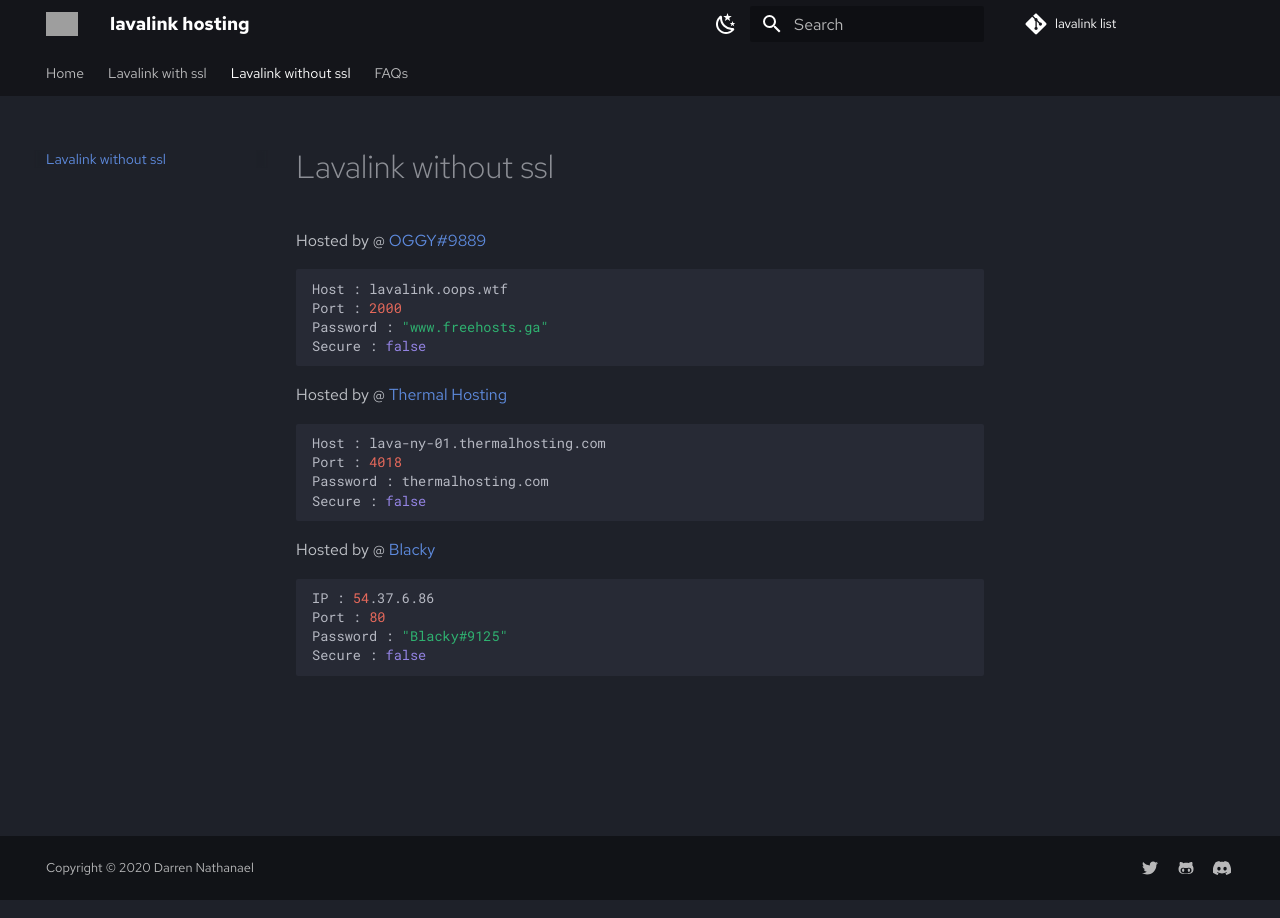
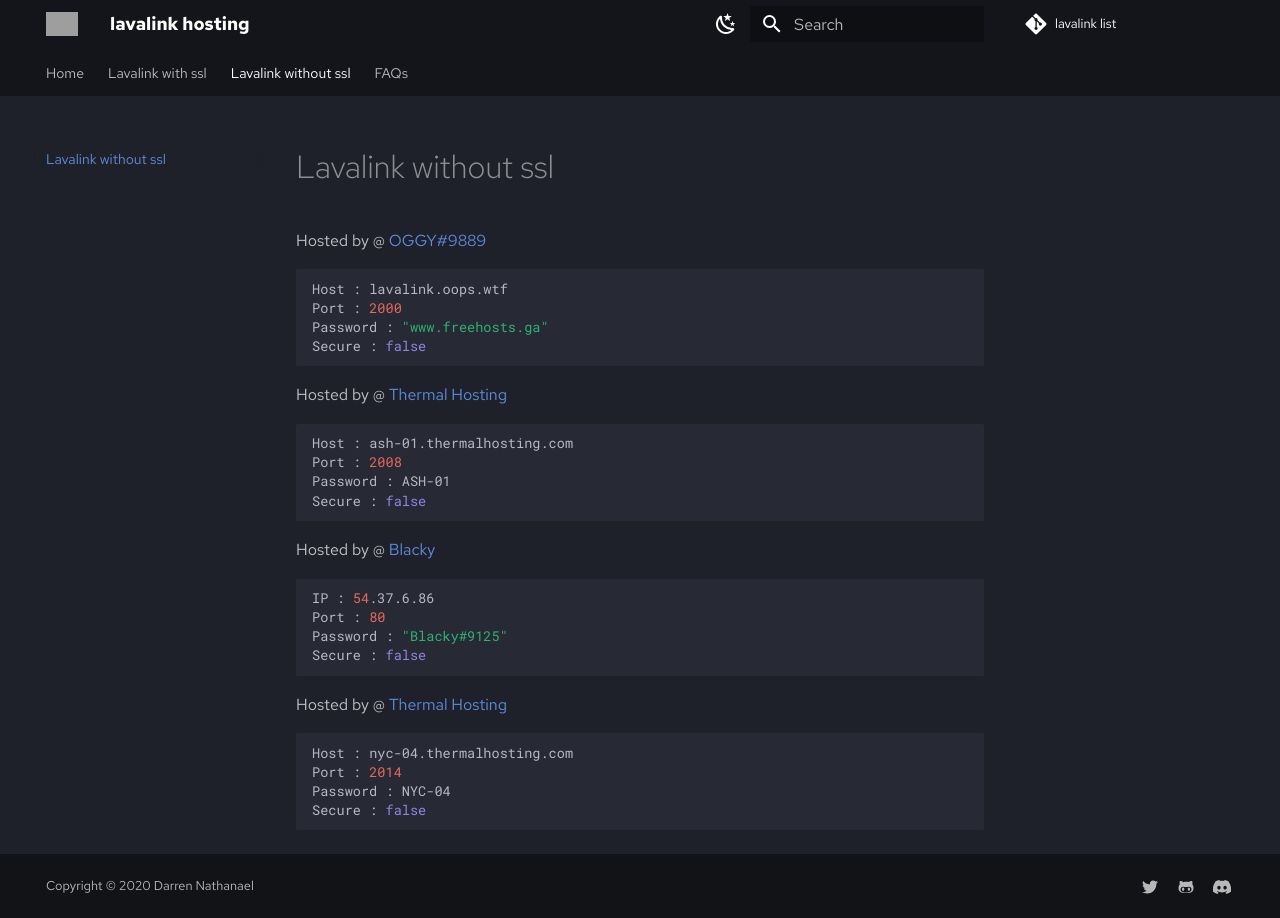
Before and after one commit to DarrenOfficial/lavalink-list, an MkDocs documentation site: the page built from docs/NoSSL/lavalink-without-ssl.md, in a window 1280 px wide. Built offline with MkDocs 1.6.1 and Material for MkDocs 9.7.7, drawn with Linux system fonts in a browser that asks for light colours; comment, search, counter and statistics services are not loaded; grey boxes are pictures that could not be loaded.

Commit message:
Updated ASH and re added NYC

````diff
--- a/docs/NoSSL/lavalink-without-ssl.md
+++ b/docs/NoSSL/lavalink-without-ssl.md
@@ -15,9 +15,9 @@ Secure : false
 
 Hosted by @ [Thermal Hosting](https://thermalhosting.com)
 ```bash
-Host : lava-ny-01.thermalhosting.com
-Port : 4018
-Password : thermalhosting.com
+Host : ash-01.thermalhosting.com
+Port : 2008
+Password : ASH-01
 Secure : false
 ```
 
@@ -28,3 +28,11 @@ Port : 80
 Password : "Blacky#9125"
 Secure : false
 ```
+
+Hosted by @ [Thermal Hosting](https://thermalhosting.com)
+```bash
+Host : nyc-04.thermalhosting.com
+Port : 2014
+Password : NYC-04
+Secure : false
+```
````
